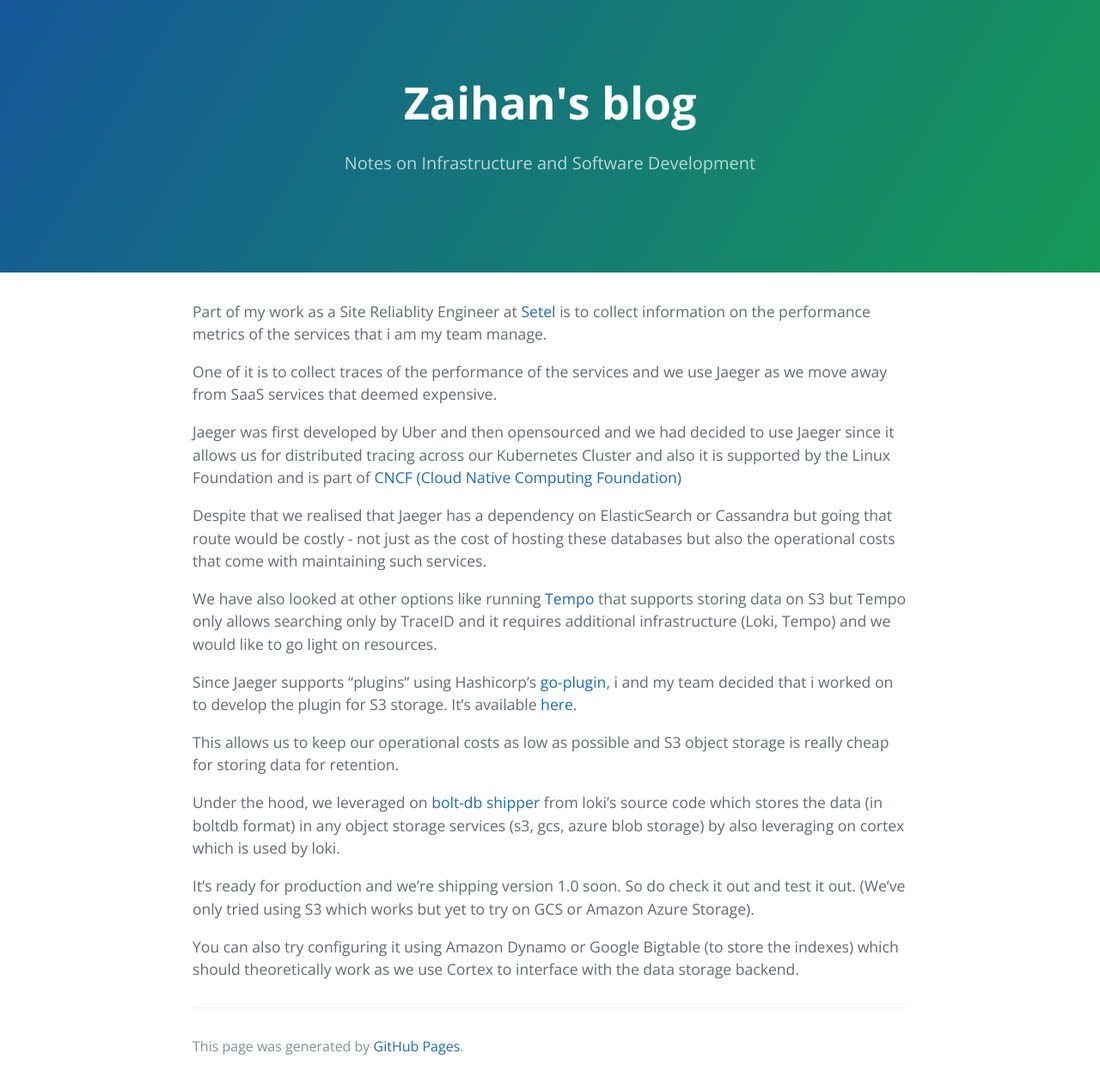
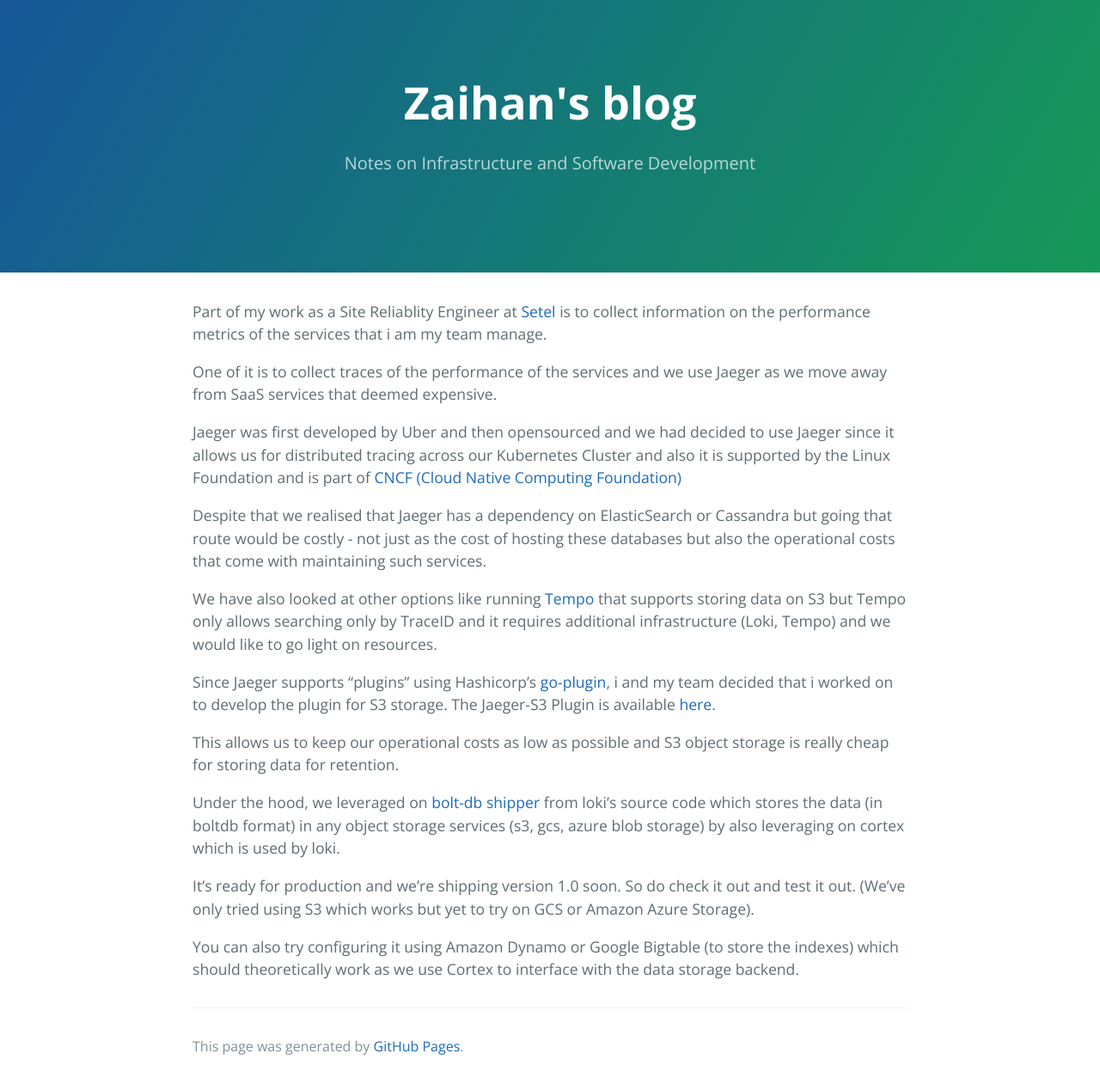
Before and after one commit to muhammadn/muhammadn.github.io, a Jekyll site: the page built from _posts/2021-04-24-jaeger-with-s3-storage.md, in a window 1280 px wide. Shown: the whole page at 86% size. Built offline with Jekyll 4.4.1, drawn with Linux system fonts in a browser that asks for light colours.

Commit message:
make it easier to read

```diff
--- a/_posts/2021-04-24-jaeger-with-s3-storage.md
+++ b/_posts/2021-04-24-jaeger-with-s3-storage.md
@@ -14,7 +14,7 @@ Despite that we realised that Jaeger has a dependency on ElasticSearch or Cassan
 
 We have also looked at other options like running [Tempo](https://grafana.com/oss/tempo) that supports storing data on S3 but Tempo only allows searching only by TraceID and it requires additional infrastructure (Loki, Tempo) and we would like to go light on resources.
 
-Since Jaeger supports "plugins" using Hashicorp's [go-plugin](https://github.com/hashicorp/go-plugin), i and my team decided that i worked on to develop the plugin for S3 storage. It's available [here](https://github.com/muhammadn/jaeger-s3).
+Since Jaeger supports "plugins" using Hashicorp's [go-plugin](https://github.com/hashicorp/go-plugin), i and my team decided that i worked on to develop the plugin for S3 storage. The Jaeger-S3 Plugin is available [here](https://github.com/muhammadn/jaeger-s3).
 
 This allows us to keep our operational costs as low as possible and S3 object storage is really cheap for storing data for retention.
 
```
